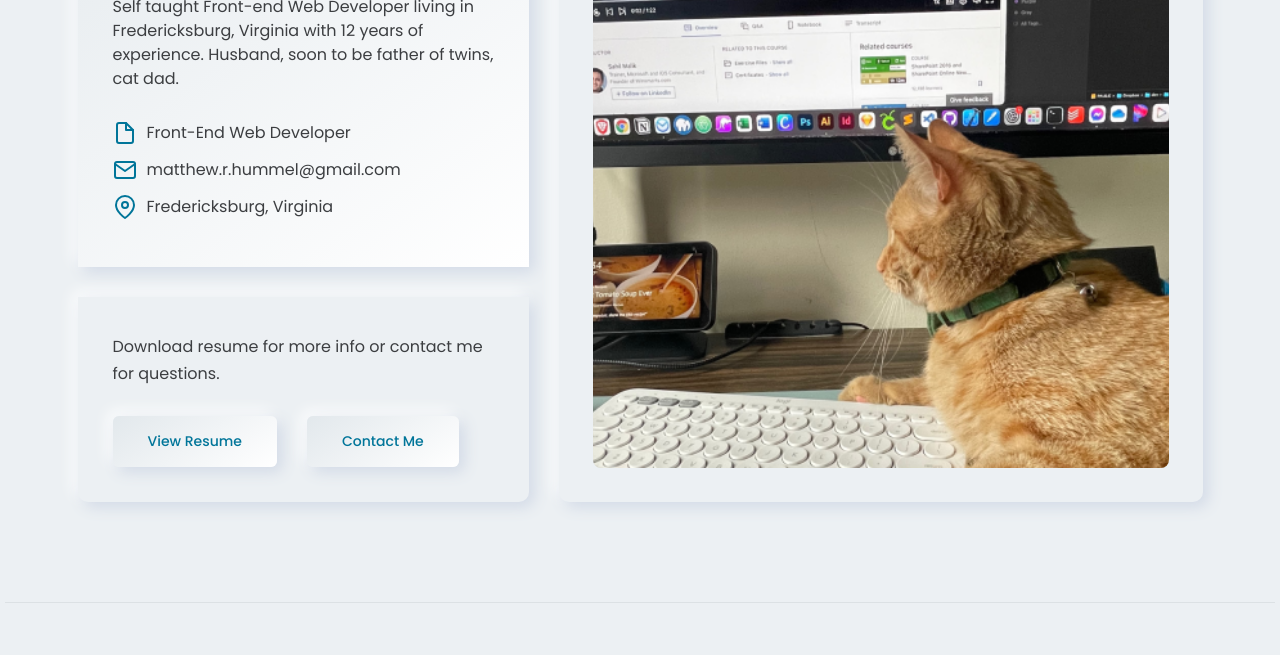
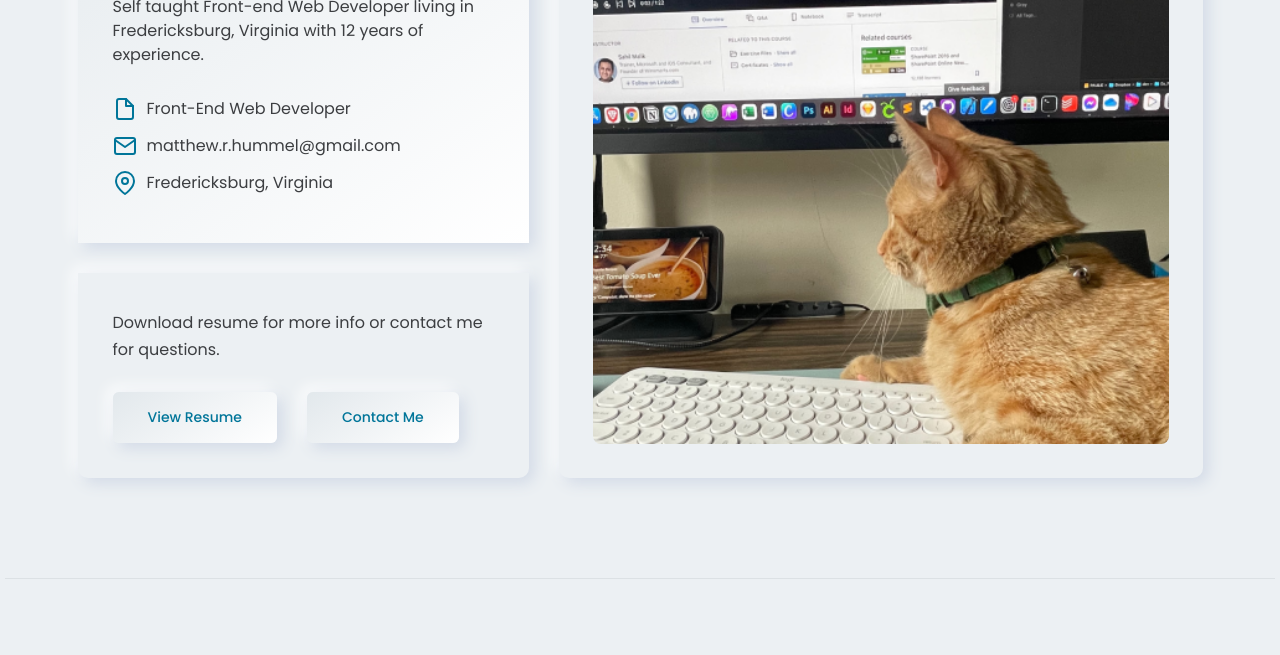
Before and after one commit to mattrhummel/netlify-portfolio, a website: page index.html in a window 1280 px wide. Shown: the part 445-1100 px from the top of the page. Drawn offline with Linux system fonts and the light colour scheme; files whose address does not match are found by name.

Commit message:
update bio section

```diff
--- a/index.html
+++ b/index.html
@@ -144,7 +144,7 @@
                                                 <h2 class="title">
                                                     Hi, I’m <span>Matt Hummel</span>
                                                 </h2>
-                                                <p class="disc">Self taught Front-end Web Developer living in Fredericksburg, Virginia with 12 years of experience. Husband, soon to be father of twins, cat dad.</p>
+                                                <p class="disc">Self taught Front-end Web Developer living in Fredericksburg, Virginia with 12 years of experience. </p>
                                             </div>
                                             <div class="user-info-footer">
                                                 <div class="info">
```
